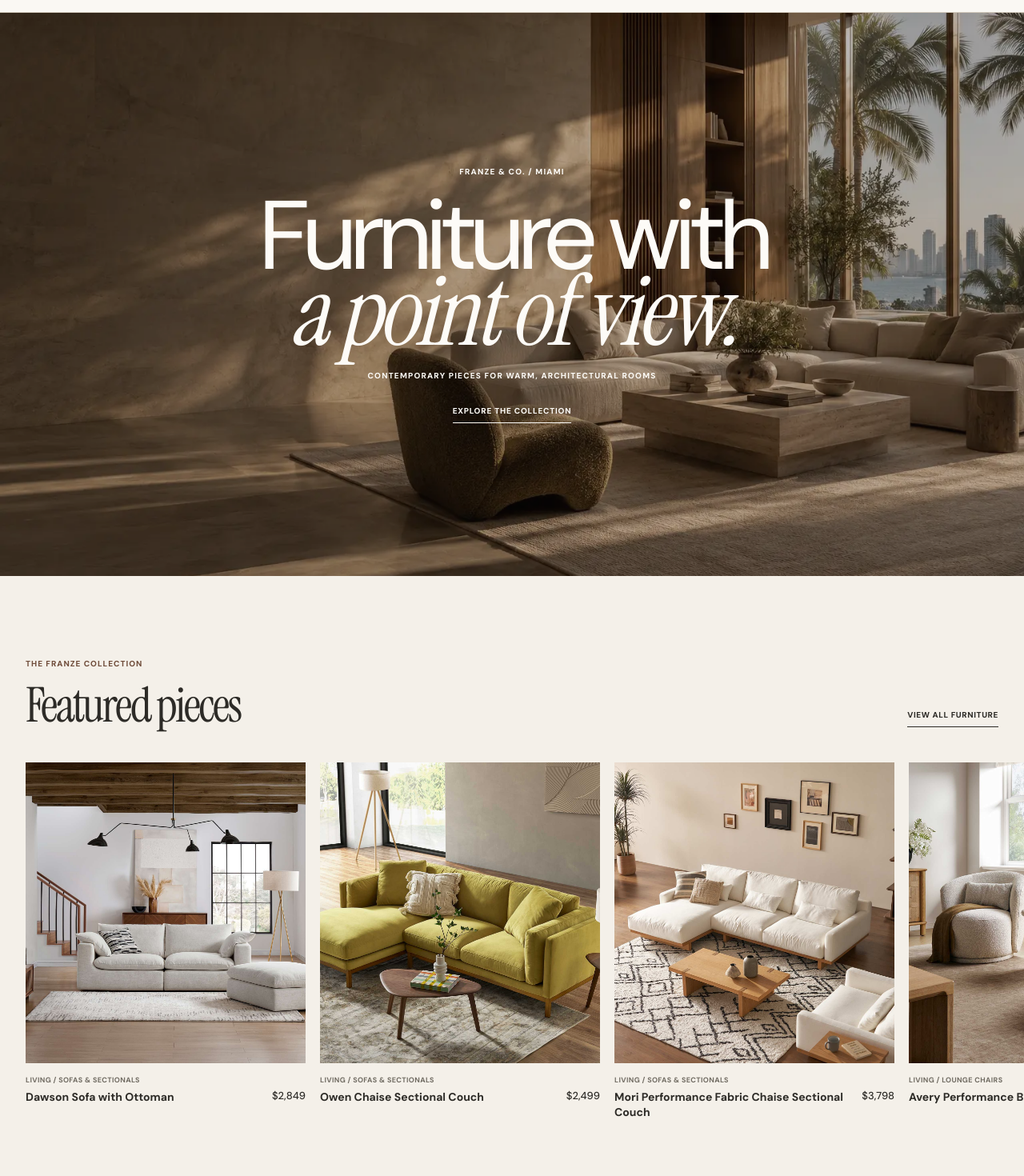
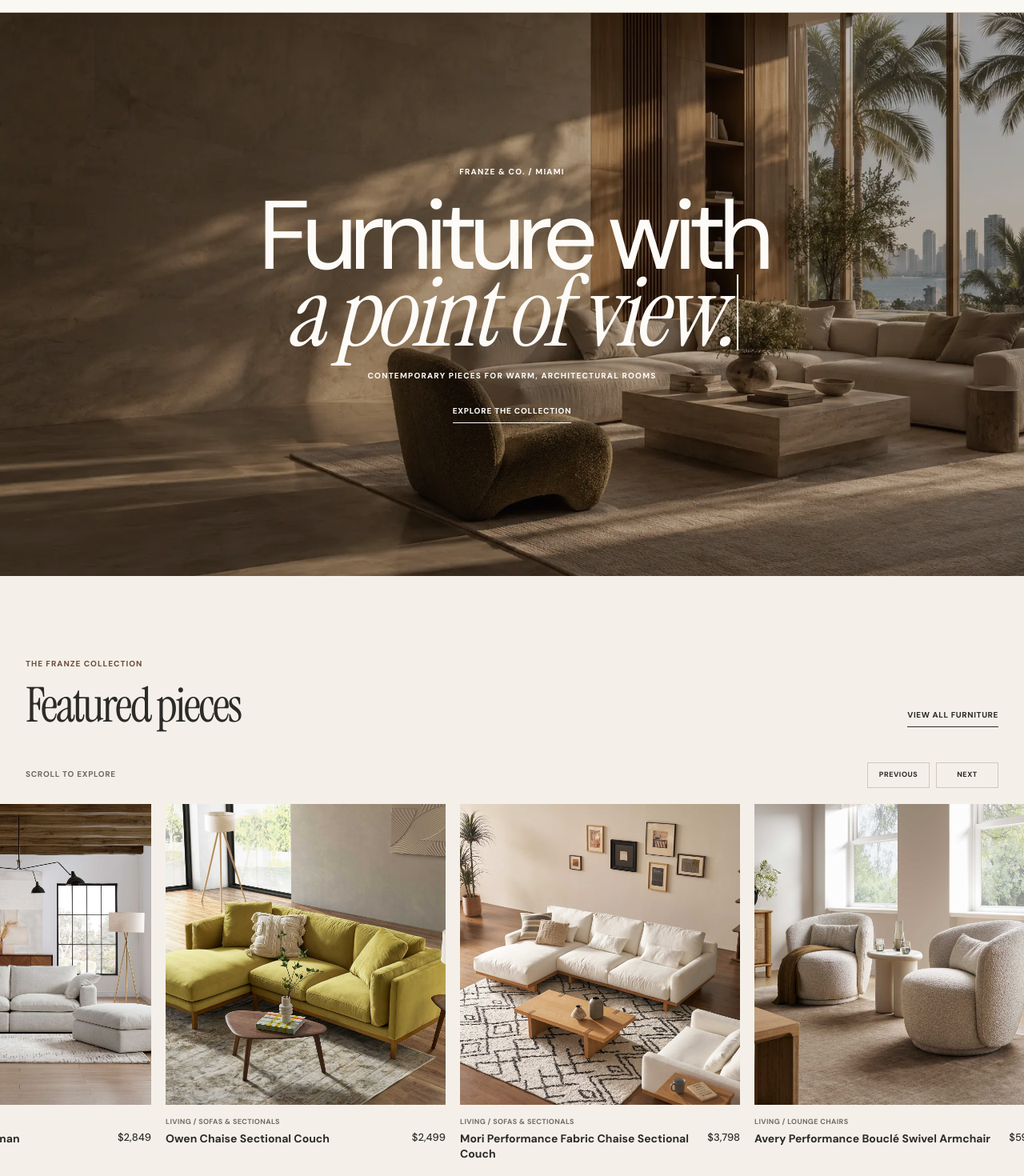
Before and after one commit to Broco-Solutions/franze-co, a Next.js app: page / in a window 1280 px wide. Shown: the part 80-1550 px from the top of the page at 80% size. Built offline with nearby package versions, Linux system fonts and the light colour scheme.

Commit message:
Add interactive featured rail and remove floating visit CTA

```diff
--- a/src/app/globals.css
+++ b/src/app/globals.css
@@ -90,9 +90,6 @@
 .search-empty span { color: var(--ink-soft); }
 .search-all { width: 100%; display: block; padding-top: 20px; font-size: 10px; font-weight: 700; text-align: right; text-transform: uppercase; }
 
-.persistent-visit { position: fixed; z-index: 36; right: 22px; bottom: 22px; min-height: 42px; display: flex; align-items: center; gap: 9px; padding: 0 15px; border: 1px solid rgba(255,255,255,.18); background: rgba(27,27,24,.94); color: white; font-size: 9px; font-weight: 700; text-transform: uppercase; box-shadow: 0 8px 30px rgba(0,0,0,.12); transition: opacity .25s, transform .25s; }
-.persistent-visit:hover { background: var(--sage); }
-.persistent-visit.is-hidden { opacity: 0; pointer-events: none; transform: translateY(12px); }
 
 .home-hero { height: min(870px, calc(100svh - 30px)); min-height: 650px; position: relative; display: flex; align-items: flex-end; overflow: hidden; color: white; }
 .home-hero > img, .studio-hero > img { object-fit: cover; object-position: center 66%; animation: image-in 1.05s cubic-bezier(.22,.61,.36,1) both; }
@@ -459,7 +456,6 @@
   .service-strip { justify-content: center; }
   .eyebrow { margin-bottom: 13px; }
   .button { min-height: 48px; padding-inline: 18px; }
-  .persistent-visit { display: none; }
   .home-hero { height: 76svh; min-height: 560px; }
   .home-hero h1 { font-size: 54px; }
   .home-hero-content > p:not(.eyebrow) { font-size: 13px; }
@@ -1189,3 +1185,18 @@
 .footer-hours .franze-hours li span:last-child { color: rgba(255,255,255,.7); }
 @media (max-width: 800px) { .catalog-tile-grid { grid-template-columns: repeat(2, minmax(0, 1fr)); } }
 @media (max-width: 620px) { .franze-pf-product-rail .catalog-tile { width: calc(100vw - 74px); } .catalog-tile-grid { grid-template-columns: 1fr; gap: 34px; } .catalog-tile-image span { opacity: 1; transform: none; } }
+
+/* Featured rail interaction and hero type-on entrance. */
+.franze-pf-hero-title { min-height: 1.56em; }
+.franze-typing-cursor { display: inline-block; width: 2px; height: .78em; margin-left: 7px; background: currentColor; vertical-align: -.05em; animation: franze-cursor-blink .8s steps(2, start) infinite; }
+@keyframes franze-cursor-blink { 50% { opacity: 0; } }
+.franze-pf-rail-tools { display: flex; justify-content: space-between; align-items: center; margin-bottom: 20px; }
+.franze-pf-rail-tools p { margin: 0; color: var(--ink-soft); font-size: 10px; font-weight: 800; letter-spacing: .07em; text-transform: uppercase; }
+.franze-pf-rail-tools > div { display: flex; gap: 8px; }
+.franze-pf-rail-tools button { min-width: 78px; min-height: 32px; padding: 0 11px; border: 1px solid var(--line); background: transparent; font-size: 9px; font-weight: 800; letter-spacing: .06em; text-transform: uppercase; transition: background .2s, color .2s; }
+.franze-pf-rail-tools button:hover, .franze-pf-rail-tools button:focus-visible { background: var(--ink); color: var(--white); }
+.franze-pf-product-rail { width: 100%; overflow-x: auto; scroll-behavior: smooth; scrollbar-width: thin; scrollbar-color: var(--ink-soft) transparent; padding-right: max(32px, calc((100vw - 1440px) / 2)); }
+.franze-pf-product-rail:focus-visible { outline: 2px solid var(--wood); outline-offset: 4px; }
+.franze-pf-product-rail .catalog-tile { flex: 0 0 min(350px, calc(100vw - 66px)); scroll-snap-align: start; }
+@media (max-width: 620px) { .franze-pf-rail-tools { margin-inline: 22px; } .franze-pf-rail-tools button { min-width: 68px; } .franze-pf-product-rail { padding-right: 22px; } .franze-pf-product-rail .catalog-tile { flex-basis: calc(100vw - 74px); } }
+@media (prefers-reduced-motion: reduce) { .franze-typing-cursor { animation: none; } .franze-pf-product-rail { scroll-behavior: auto; } }
--- a/src/app/layout.tsx
+++ b/src/app/layout.tsx
@@ -3,7 +3,6 @@
 import { Footer } from "@/components/footer";
 import type { SearchProduct } from "@/components/global-search";
 import { Header } from "@/components/header";
-import { PersistentVisit } from "@/components/persistent-visit";
 import { ScrollMotion } from "@/components/scroll-motion";
 import { siteConfig } from "@/config/site";
 import { products } from "@/data/products";
@@ -69,7 +68,6 @@
         <a className="skip-link" href="#main-content">Skip to content</a>
         <Header searchProducts={searchProducts} />
         <main id="main-content">{children}</main>
-        <PersistentVisit />
         <Footer />
         <ScrollMotion />
         <script type="application/ld+json" dangerouslySetInnerHTML={{ __html: JSON.stringify(structuredData).replace(/</g, "\\u003c") }} />
--- a/src/app/page.tsx
+++ b/src/app/page.tsx
@@ -1,6 +1,7 @@
 import Image from "next/image";
 import Link from "next/link";
-import { CatalogTile } from "@/components/catalog-tile";
+import { FeaturedRail } from "@/components/featured-rail";
+import { HeroTitle } from "@/components/hero-title";
 import { categories, featuredProducts, getProductsByCategory, toCatalogProduct } from "@/data/products";
 
 const roomImages = {
@@ -15,25 +16,25 @@
     <section className="franze-pf-hero">
       <Image src="/editorial/franze-miami-hero.webp" alt="Editorial Franze Miami interior" fill priority sizes="100vw" unoptimized />
       <div className="franze-pf-hero-shade" />
-      <div className="franze-pf-hero-copy"><p>FRANZE &amp; CO. / MIAMI</p><h1>Furniture with<br /><em>a point of view.</em></h1><span>CONTEMPORARY PIECES FOR WARM, ARCHITECTURAL ROOMS</span><Link href="/shop">Explore the collection</Link></div>
+      <div className="franze-pf-hero-copy"><p>FRANZE &amp; CO. / MIAMI</p><HeroTitle /><span>CONTEMPORARY PIECES FOR WARM, ARCHITECTURAL ROOMS</span><Link href="/shop">Explore the collection</Link></div>
     </section>
 
-    <section className="franze-pf-featured">
+    <section className="franze-pf-featured" data-reveal>
       <div className="franze-pf-section-head shell"><div><p>THE FRANZE COLLECTION</p><h2>Featured pieces</h2></div><Link href="/shop">View all furniture</Link></div>
-      <div className="franze-pf-product-rail">{featuredProducts.slice(0, 6).map((product, index) => <CatalogTile product={toCatalogProduct(product)} priority={index < 3} key={product.id} />)}</div>
+      <FeaturedRail products={featuredProducts.slice(0, 6).map(toCatalogProduct)} />
     </section>
 
-    <section className="franze-pf-lines shell">
+    <section className="franze-pf-lines shell" data-reveal>
       <div className="franze-pf-section-head"><div><p>SHOP BY ROOM</p><h2>Discover our<br />room edits</h2></div><p className="franze-pf-intro">Natural materials, clear forms, and a practical point of view for every space.</p></div>
       <div className="franze-pf-lines-grid">{categories.map((category) => <Link href={`/collections/${category.toLowerCase()}`} key={category}><div><Image src={roomImages[category]} alt={`${category} furniture collection`} fill sizes="(max-width: 760px) 86vw, 25vw" unoptimized /></div><h3>{category}</h3><p>{getProductsByCategory(category).length} pieces</p></Link>)}</div>
     </section>
 
-    <section className="franze-pf-story">
+    <section className="franze-pf-story" data-reveal>
       <div className="franze-pf-story-copy"><p>THE FRANZE EDIT</p><h2>Rooms that feel<br /><em>lived in.</em></h2><span>We collect furniture with texture, proportion, and enough quiet confidence to anchor the whole room.</span><Link href="/collections/living">Explore living</Link></div>
       <div className="franze-pf-story-image"><Image src="/editorial/living-hero.webp" alt="Franze living room interior" fill sizes="100vw" unoptimized /></div>
     </section>
 
-    <section className="franze-pf-studio">
+    <section className="franze-pf-studio" data-reveal>
       <div className="shell"><p>FRANZE STUDIO / MIAMI</p><h2>See the proportions.<br />Feel the materials.</h2><span>Visit the studio to compare finishes and find the pieces that belong in your room.</span><Link href="/studio">Plan a studio visit</Link></div>
     </section>
   </>;
--- /dev/null
+++ b/src/components/featured-rail.tsx
@@ -0,0 +1,33 @@
+"use client";
+
+import { useCallback, useEffect, useRef, useState } from "react";
+import { CatalogTile } from "@/components/catalog-tile";
+import type { CatalogProduct } from "@/data/products";
+
+export function FeaturedRail({ products }: { products: CatalogProduct[] }) {
+  const railRef = useRef<HTMLDivElement>(null);
+  const [paused, setPaused] = useState(false);
+
+  const move = useCallback((direction: 1 | -1) => {
+    const rail = railRef.current;
+    const card = rail?.querySelector<HTMLElement>(".catalog-tile");
+    if (!rail || !card) return;
+    const distance = card.getBoundingClientRect().width + 18;
+    const end = rail.scrollWidth - rail.clientWidth;
+    const next = direction === 1 && rail.scrollLeft >= end - 4 ? 0 : direction === -1 && rail.scrollLeft <= 4 ? end : rail.scrollLeft + distance * direction;
+    rail.scrollTo({ left: Math.max(0, next), behavior: "smooth" });
+  }, []);
+
+  useEffect(() => {
+    if (paused || window.matchMedia("(prefers-reduced-motion: reduce)").matches) return;
+    const interval = window.setInterval(() => move(1), 4600);
+    return () => window.clearInterval(interval);
+  }, [move, paused]);
+
+  return <>
+    <div className="franze-pf-rail-tools shell"><p>Scroll to explore</p><div><button type="button" onClick={() => move(-1)} onFocus={() => setPaused(true)} aria-label="Previous featured pieces">Previous</button><button type="button" onClick={() => move(1)} onFocus={() => setPaused(true)} aria-label="Next featured pieces">Next</button></div></div>
+    <div className="franze-pf-product-rail" ref={railRef} onMouseEnter={() => setPaused(true)} onMouseLeave={() => setPaused(false)} onFocus={() => setPaused(true)} onBlur={(event) => { if (!event.currentTarget.contains(event.relatedTarget)) setPaused(false); }} tabIndex={0} aria-label="Featured pieces carousel">
+      {products.map((product, index) => <CatalogTile product={product} priority={index < 3} key={product.id} />)}
+    </div>
+  </>;
+}
--- /dev/null
+++ b/src/components/hero-title.tsx
@@ -0,0 +1,18 @@
+"use client";
+
+import { useEffect, useState } from "react";
+
+const firstLine = "Furniture with";
+const secondLine = "a point of view.";
+
+export function HeroTitle() {
+  const [count, setCount] = useState(0);
+  useEffect(() => {
+    if (count >= firstLine.length + secondLine.length) return;
+    const timer = window.setTimeout(() => setCount((value) => value + 1), count === 0 ? 420 : 58);
+    return () => window.clearTimeout(timer);
+  }, [count]);
+  const firstCount = Math.min(count, firstLine.length);
+  const secondCount = Math.max(0, count - firstLine.length);
+  return <h1 className="franze-pf-hero-title"><span className="sr-only">Furniture with a point of view.</span><span aria-hidden="true">{firstLine.slice(0, firstCount)}<br /><em>{secondLine.slice(0, secondCount)}</em><i className="franze-typing-cursor" /></span></h1>;
+}
--- a/src/components/persistent-visit.tsx
+++ /dev/null
@@ -1,28 +0,0 @@
-"use client";
-
-import Link from "next/link";
-import { MapPin } from "lucide-react";
-import { usePathname } from "next/navigation";
-import { useEffect, useState } from "react";
-
-export function PersistentVisit() {
-  const pathname = usePathname();
-  const [hiddenByFooter, setHiddenByFooter] = useState(false);
-
-  useEffect(() => {
-    const footer = document.querySelector(".site-footer");
-    if (!footer) return;
-    const observer = new IntersectionObserver(([entry]) => setHiddenByFooter(entry.isIntersecting), { threshold: 0.02 });
-    observer.observe(footer);
-    return () => observer.disconnect();
-  }, []);
-
-  if (pathname === "/studio" || pathname === "/contact") return null;
-
-  return (
-    <Link className={`persistent-visit ${hiddenByFooter ? "is-hidden" : ""}`} href="/studio">
-      <MapPin size={15} strokeWidth={1.6} />
-      <span>Visit Miami Studio</span>
-    </Link>
-  );
-}
```
